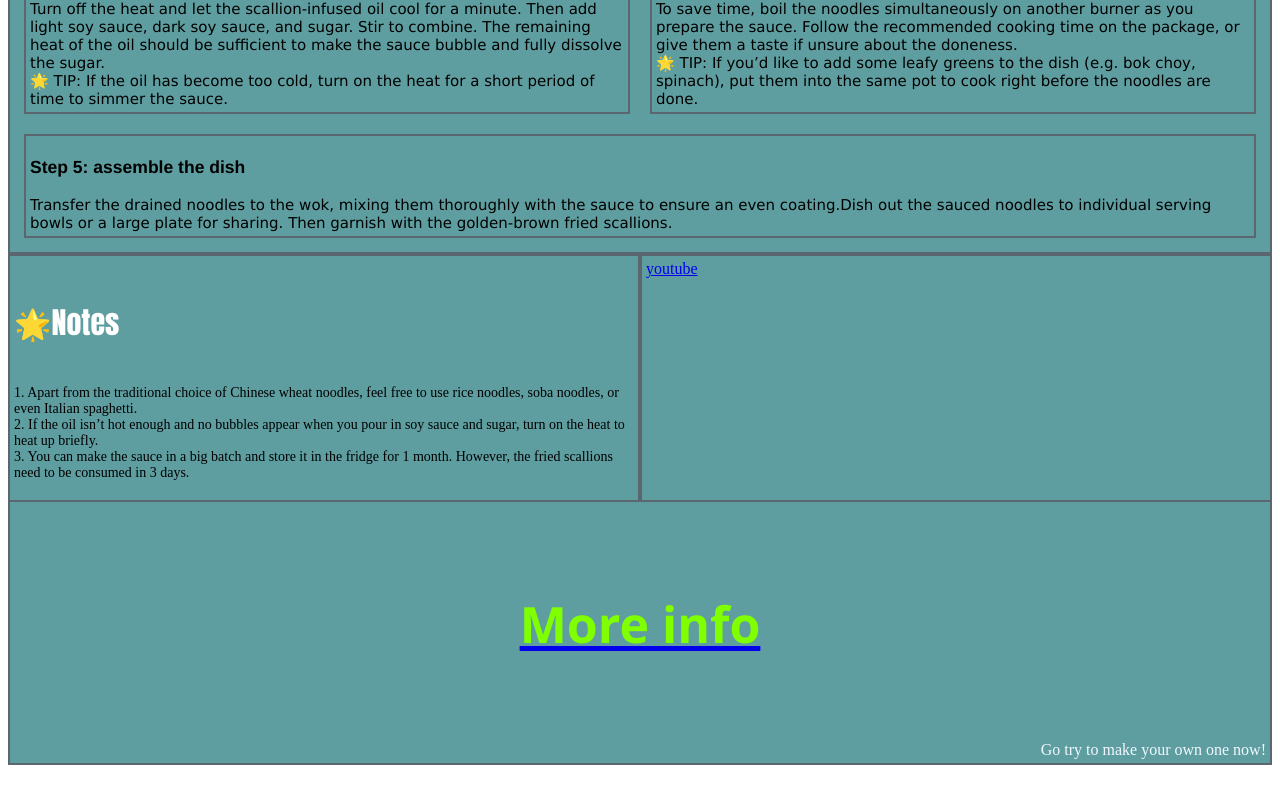
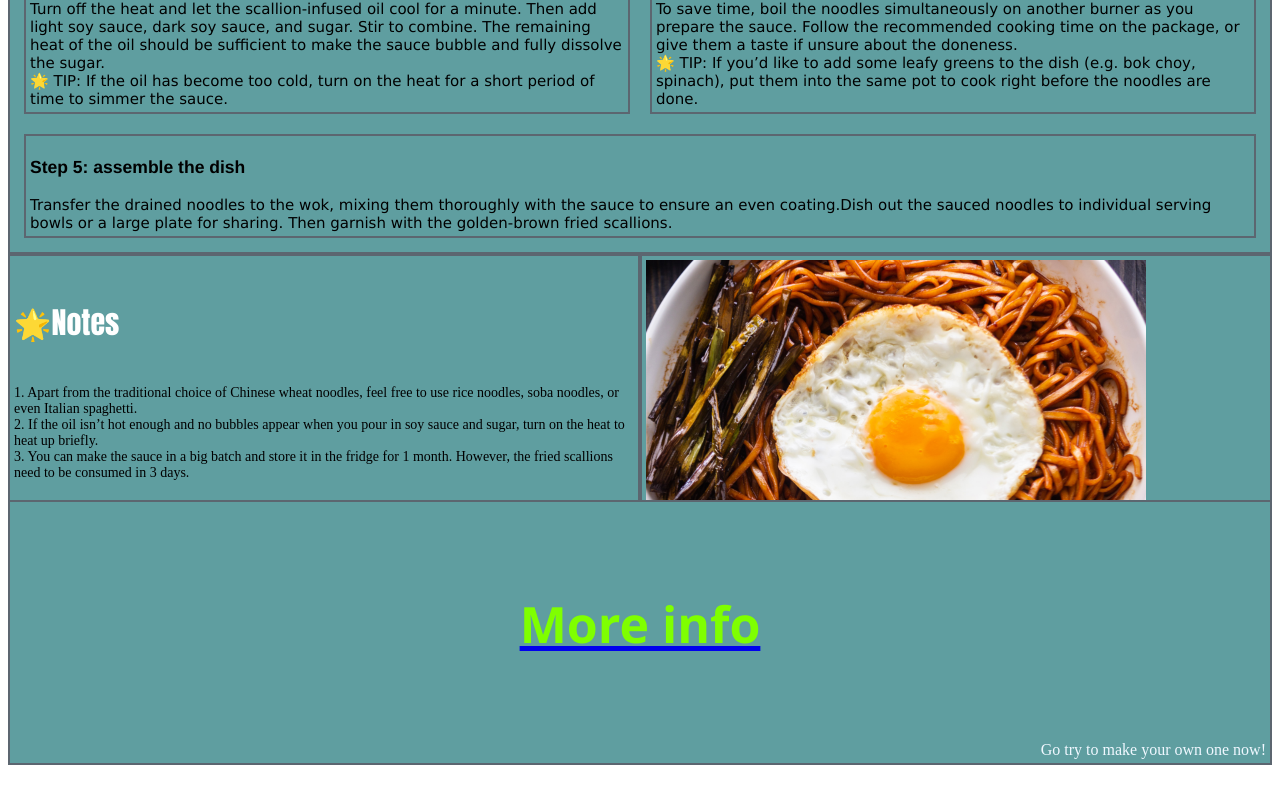
Before and after one commit to hengyesong/scallion-oil-noodles, a plain HTML site: page index.html in a window 1280 px wide. Shown: the part 1477-2281 px from the top of the page. Drawn offline with Linux system fonts and the light colour scheme.

Commit message:
sadasdas

```diff
--- a/index.html
+++ b/index.html
@@ -28,8 +28,7 @@
         </div>
         <div class="introduction-right">
             <img src="scallion-oil-noodles-3-scaled.jpg" alt="scallion-oil-noodles-3-scaled" width="900" height="800">
-            <iframe src="https://www.youtube.com/embed/emGawmj-g5s"frameborder="0" allowfullscreen>
-            </iframe>
+            <iframe src="https://www.youtube.com/embed/emGawmj-g5s"frameborder="0" allowfullscreen></iframe>
         </div>
         <div class="middlebox">
                 <div class="flexcontainer">
@@ -73,7 +72,8 @@
             3. You can make the sauce in a big batch and store it in the fridge for 1 month. However, the fried scallions need to be consumed in 3 days.
         </div>
         <div class="rightnotes">
-           <a href="https://www.youtube.com/watch?v=emGawmj-g5s&t=2s" target="_blank">youtube</a>
+
+           <img src="noodles.jpg" alt="ss" width="500">
 
         </div>
         <div class="bottom">
--- a/style.css
+++ b/style.css
@@ -58,6 +58,7 @@ h1 {
     width: 100%;
     height: 100%;
 }
+
 h3 {
     font-family:'Franklin Gothic Medium', 'Arial Narrow', Arial, sans-serif;
 }
@@ -118,7 +119,6 @@ h5 {
     grid-row: 4/6;
     background-color:cadetblue;
 }
-
 .bottom{
     --padding: 4px;
     padding: var(--padding);
```
